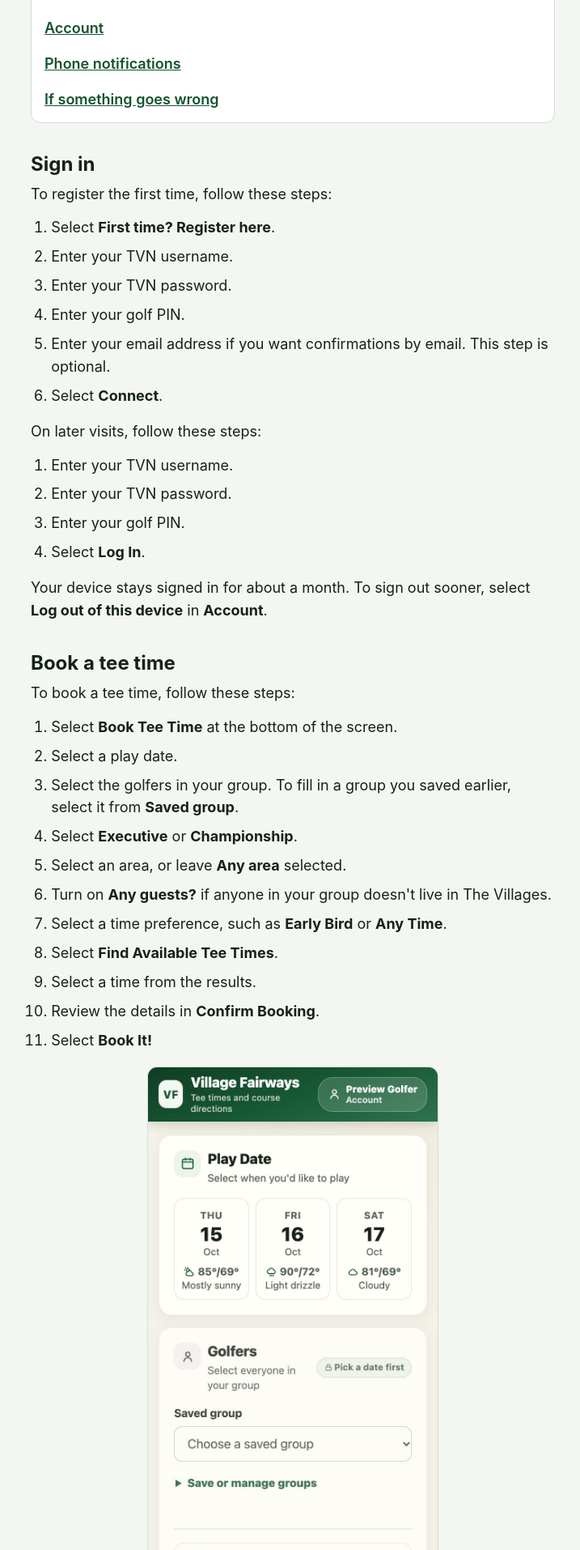
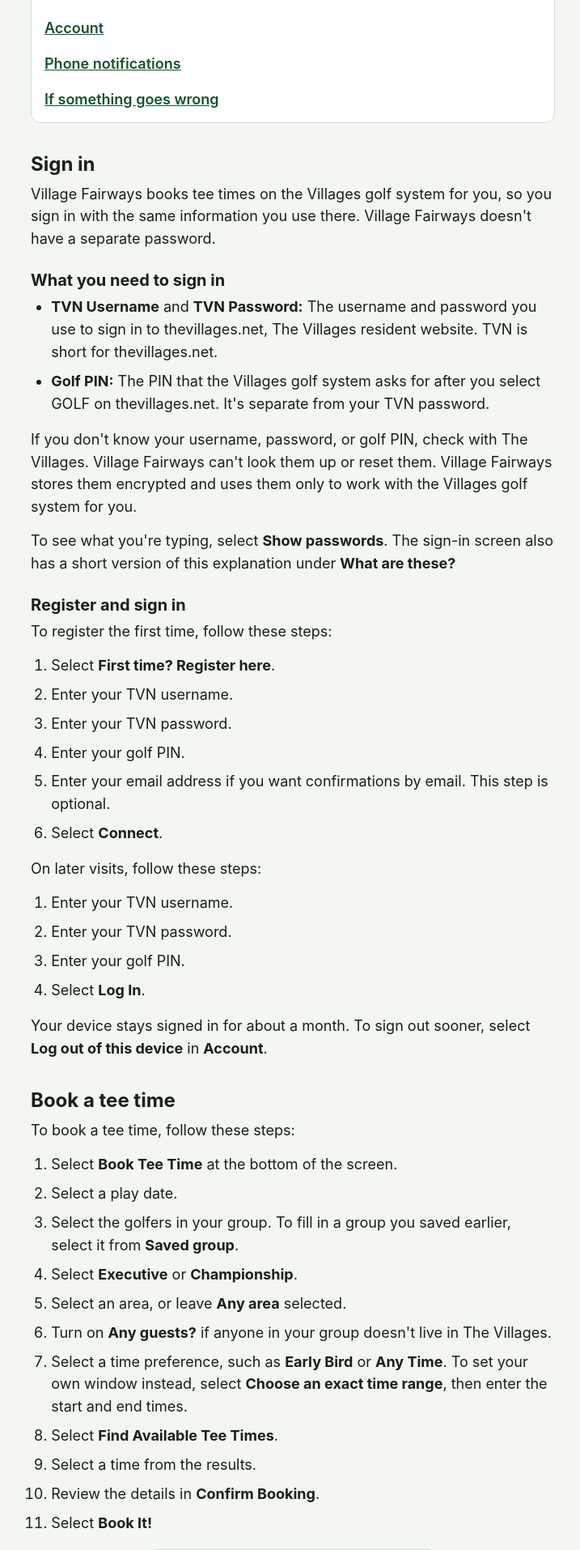
Before and after one commit to wallyworley/villagegolf, a Flask app: page /help in a window 1280 px wide. Shown: the part 508-2422 px from the top of the page at 81% size, without its empty margins (278-995 px from the left). Run offline with Flask 3, Linux system fonts and the light colour scheme; parts of the project's set-up code (start-up, migrations or seed data) failed here and were passed over.

Commit message:
docs: explain the Villages sign-in, saved groups, and cart route starting points
The user guide gains "What you need to sign in" (the TVN username and
password are the thevillages.net sign-in; the golf PIN is the one the
Villages golf system asks for), "Save a group", tips for the exact time
range and "Use my usual picks", and steps for choosing a cart directions
starting point. It states that directions are written, not spoken.

The sign-in and register screens gain a "What are these?" disclosure that
explains the three fields and links to the guide section. 179 tests pass.

```diff
--- a/static/css/experience.css
+++ b/static/css/experience.css
@@ -228,6 +228,12 @@ button:focus-visible,input:focus-visible,select:focus-visible,summary:focus-visi
 
 .exact-time-panel { margin-top:16px; padding:3px 13px; border:1px solid var(--gb); border-radius:12px; background:#fafaf5; }
 .exact-time-panel[open] { padding-bottom:13px; }
+.signin-help { margin:4px 0 12px; padding:3px 13px; border:1px solid var(--gb); border-radius:12px; background:var(--gl); }
+.signin-help[open] { padding-bottom:12px; }
+.signin-help > summary { min-height:44px; padding:9px 2px; color:var(--ink-accent); font-size:15px; font-weight:800; cursor:pointer; }
+.signin-help p { margin:0 0 8px; color:var(--text); font-size:15px; line-height:1.45; }
+.signin-help p:last-child { margin-bottom:0; }
+.signin-help a { color:var(--ink-accent); font-weight:750; }
 .time-window-fields { margin-top:4px; }
 .time-window-fields label { font-size:15px; color:var(--text); }
 .time-window-fields input { font-size:17px; }
--- a/templates/help.html
+++ b/templates/help.html
@@ -34,6 +34,17 @@
 </nav>
 
 <h2 id="sign-in">Sign in</h2>
+<p>Village Fairways books tee times on the Villages golf system for you, so you sign in with the same information you use there. Village Fairways doesn't have a separate password.</p>
+
+<h3 id="sign-in-info">What you need to sign in</h3>
+<ul>
+  <li><strong>TVN Username</strong> and <strong>TVN Password:</strong> The username and password you use to sign in to thevillages.net, The Villages resident website. TVN is short for thevillages.net.</li>
+  <li><strong>Golf PIN:</strong> The PIN that the Villages golf system asks for after you select GOLF on thevillages.net. It's separate from your TVN password.</li>
+</ul>
+<p>If you don't know your username, password, or golf PIN, check with The Villages. Village Fairways can't look them up or reset them. Village Fairways stores them encrypted and uses them only to work with the Villages golf system for you.</p>
+<p>To see what you're typing, select <strong>Show passwords</strong>. The sign-in screen also has a short version of this explanation under <strong>What are these?</strong></p>
+
+<h3 id="register">Register and sign in</h3>
 <p>To register the first time, follow these steps:</p>
 <ol>
   <li>Select <strong>First time? Register here</strong>.</li>
@@ -61,7 +72,7 @@
   <li>Select <strong>Executive</strong> or <strong>Championship</strong>.</li>
   <li>Select an area, or leave <strong>Any area</strong> selected.</li>
   <li>Turn on <strong>Any guests?</strong> if anyone in your group doesn't live in The Villages.</li>
-  <li>Select a time preference, such as <strong>Early Bird</strong> or <strong>Any Time</strong>.</li>
+  <li>Select a time preference, such as <strong>Early Bird</strong> or <strong>Any Time</strong>. To set your own window instead, select <strong>Choose an exact time range</strong>, then enter the start and end times.</li>
   <li>Select <strong>Find Available Tee Times</strong>.</li>
   <li>Select a time from the results.</li>
   <li>Review the details in <strong>Confirm Booking</strong>.</li>
@@ -80,6 +91,16 @@
   <p>If the app says it couldn't confirm the booking, open <strong>My Tee Times</strong> and select <strong>Refresh My Tee Times</strong> before you try again. The booking might have gone through.</p>
   <p>The message from the Villages site appears at the top of <strong>My Tee Times</strong>. Read it to see what the Villages site reported.</p>
 </div>
+
+<h3 id="saved-groups">Save a group</h3>
+<p>A saved group keeps your golfers, the course type, and any exact time range, so you can fill them in with one selection. To save a group, follow these steps:</p>
+<ol>
+  <li>On <strong>Book Tee Time</strong>, select the golfers and the course type.</li>
+  <li>Under <strong>Saved group</strong>, select <strong>Save or manage groups</strong>.</li>
+  <li>Enter a name for the group, such as Tuesday foursome.</li>
+  <li>Select <strong>Save current choices</strong>.</li>
+</ol>
+<p>Next time, select the group from <strong>Saved group</strong>. To remove a group, select it from <strong>Saved group</strong>, open <strong>Save or manage groups</strong>, and then select <strong>Delete selected group</strong>.</p>
 
 <h2 id="my-tee-times">My tee times</h2>
 <p>Select <strong>My Tee Times</strong> to see your reservations. These buttons help you manage them:</p>
@@ -106,7 +127,7 @@
   <li>Under <strong>What matters most?</strong>, select <strong>Course choices</strong> or <strong>Tee time</strong>.</li>
   <li>Select <strong>Executive</strong> or <strong>Championship</strong> as the course type.</li>
   <li>Select <strong>Load courses for this date and type</strong>.</li>
-  <li>Select courses in the order you prefer them.</li>
+  <li>Select courses in the order you prefer them. If you submitted a request before, you can select <strong>Use my usual picks</strong> to reuse the courses from your last request.</li>
   <li>Select <strong>Done: choose golfers</strong>.</li>
   <li>Select the golfers for the request.</li>
   <li>Select <strong>Review Advance Request</strong>.</li>
@@ -126,6 +147,19 @@
   <li><strong>My location</strong> shows where you are on the map. The app asks for your location only when you select a location button.</li>
 </ul>
 <p>Select a pin or a course to see its details. In the details, select <strong>Cart directions</strong> to get a golf cart route. Next to each tee time in your search results, <strong>Course &amp; directions</strong> opens the same details.</p>
+<p>To get cart directions, follow these steps:</p>
+<ol>
+  <li>Select <strong>Cart directions</strong> on a course, a reservation in <strong>My Tee Times</strong>, or a booking confirmation.</li>
+  <li>Select a starting point:
+    <ul>
+      <li><strong>Use current location</strong> starts from where you are.</li>
+      <li><strong>Choose on map</strong> lets you select your starting point on the map. Then select <strong>Confirm starting point</strong>.</li>
+      <li><strong>Use saved starting point</strong> starts from the point you saved earlier. It appears after you save a starting point.</li>
+    </ul>
+  </li>
+  <li>Review the route on the map. To see each turn, select <strong>Show directions</strong>.</li>
+</ol>
+<p>To reuse a starting point, turn on <strong>Save this as my starting point</strong> before you select <strong>Use current location</strong>, or turn on <strong>Save as my starting point</strong> on the map. The directions are written: the app doesn't speak the turns or follow your position as you drive.</p>
 <figure><img src="/static/guide/courses.jpg" alt="The Courses page with search, filters, and a map of course locations grouped in numbered circles." width="780" height="1688" loading="lazy"><figcaption>The map groups nearby courses in numbered circles. Select a circle to zoom in.</figcaption></figure>
 
 <h2 id="account">Account</h2>
@@ -160,7 +194,7 @@
 <p>Use these answers for common problems:</p>
 <ul>
   <li><strong>The Villages site is slow:</strong> Wait a few minutes, then try again.</li>
-  <li><strong>Sign-in fails:</strong> Use the same username, password, and PIN that you use on thevillages.net.</li>
+  <li><strong>Sign-in fails:</strong> Use the same username, password, and PIN that you use on thevillages.net. Read <a href="#sign-in-info">What you need to sign in</a>.</li>
   <li><strong>A booking or delete result is unclear:</strong> Open <strong>My Tee Times</strong> and select <strong>Refresh My Tee Times</strong> before you try again.</li>
   <li><strong>You want the app on your Home Screen:</strong> Read the <a href="/install">Home Screen install guide</a>.</li>
 </ul>
--- a/templates/index.html
+++ b/templates/index.html
@@ -454,6 +454,12 @@
     <div class="reg-card">
       <h2>Log In</h2>
       <p class="reg-sub">Sign in with your Villages credentials.</p>
+      <details class="signin-help">
+        <summary>What are these?</summary>
+        <p><strong>TVN Username</strong> and <strong>TVN Password</strong> are the username and password you use on thevillages.net, The Villages resident website.</p>
+        <p><strong>Golf PIN</strong> is the PIN that the Villages golf system asks for after you select GOLF on thevillages.net.</p>
+        <p>If you don't know one of them, check with The Villages. <a href="/help#sign-in-info">More about signing in</a></p>
+      </details>
       <div class="reg-field">
         <label for="login-user-input">TVN Username</label>
         <input id="login-user-input" type="text" autocomplete="username" placeholder="Your thevillages.net username"/>
@@ -481,6 +487,12 @@
     <div class="reg-card">
       <h2>Create Your Login</h2>
       <p class="reg-sub">Enter your Villages credentials to connect this browser and start booking.</p>
+      <details class="signin-help">
+        <summary>What are these?</summary>
+        <p><strong>TVN Username</strong> and <strong>TVN Password</strong> are the username and password you use on thevillages.net, The Villages resident website.</p>
+        <p><strong>Golf PIN</strong> is the PIN that the Villages golf system asks for after you select GOLF on thevillages.net.</p>
+        <p>If you don't know one of them, check with The Villages. <a href="/help#sign-in-info">More about signing in</a></p>
+      </details>
       <div class="reg-field">
         <label for="reg-user">TVN Username</label>
         <input id="reg-user" type="text" autocomplete="username" placeholder="Your thevillages.net username"/>
```
Also changed, not shown: tests/test_pwa.py (+13 -0 lines).
